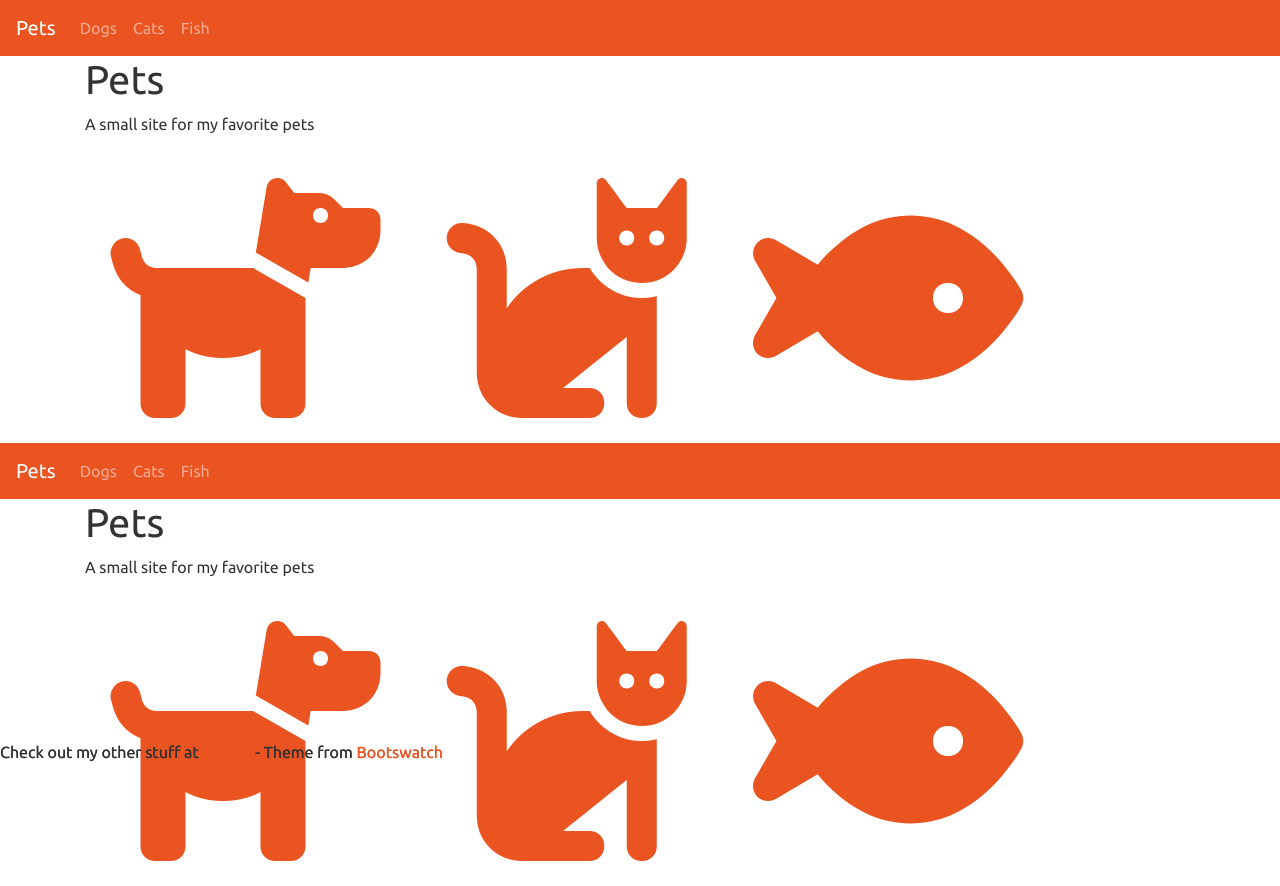
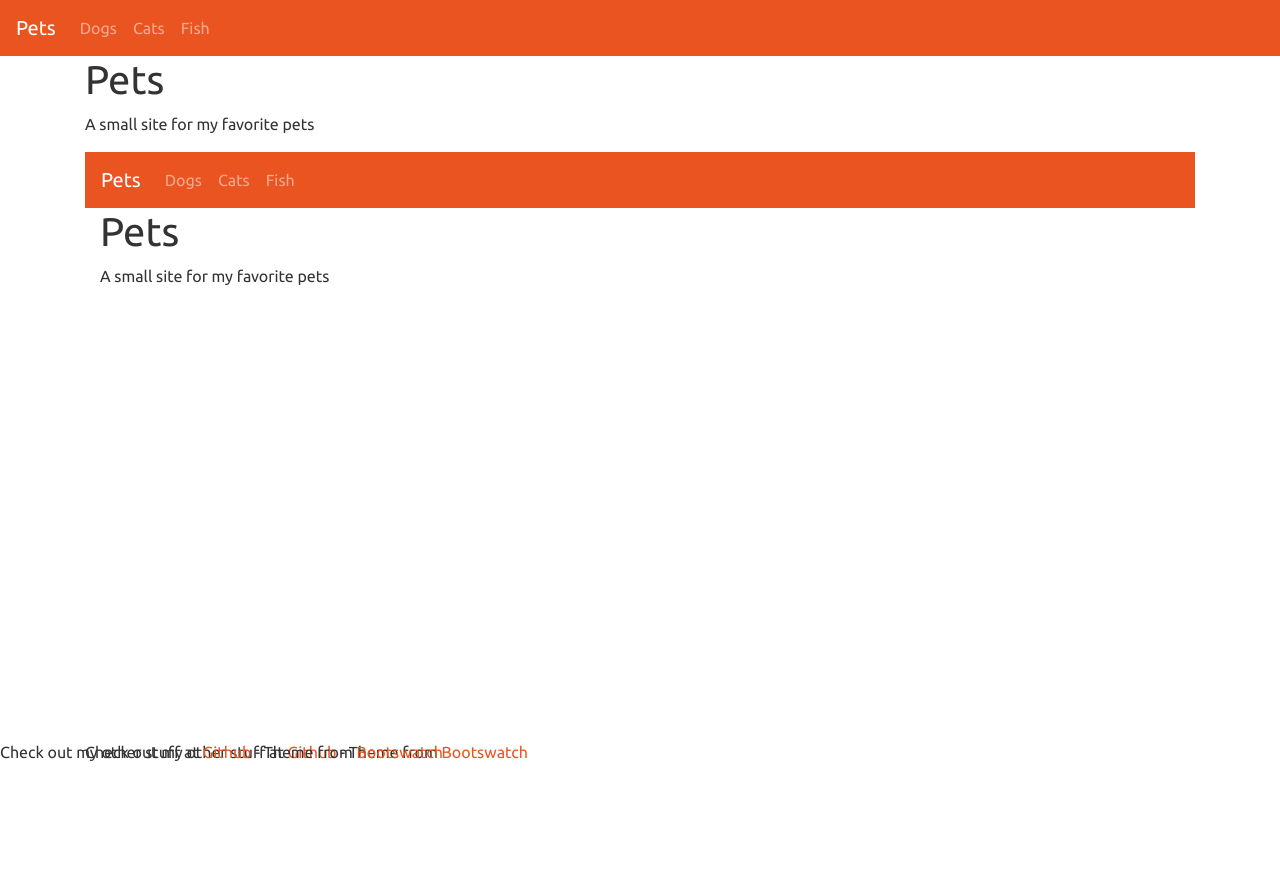
Before and after one commit to lalugue/pets-vue, a Vue app: page / in a window 1280 px wide. After the commit the page ends 800 px from the top, so only its background shows below. Built offline with nearby package versions, Linux system fonts and the light colour scheme.

Commit message:
move all pets from App to AllPets

```diff
--- a/src/App.vue
+++ b/src/App.vue
@@ -31,34 +31,36 @@
       </h1>
       <p>A small site for my favorite pets</p>
 
-      <router-link :to="{ name: 'pet', params: { pet_name: 'dog' }}">
-         <i class="orange fas fa-dog pets-large-icon grow"></i>
-      </router-link>
-      <a href="cat.html">
-        <i class="fas fa-cat pets-large-icon grow"></i>
-      </a>
-      <a href="fish.html">
-        <i class="fas fa-fish pets-large-icon grow"></i>
-      </a>
+
+
+      <router-view>
+
+         </router-view>
       </div>
       </body>
+
+
 
       <footer class="footer">
         Check out my other stuff at <a href="https://github.com/lalugue">Github</a> - Theme from <a href="https://bootswatch.com/">Bootswatch</a>
       </footer>
 
-      <router-view></router-view>
+
 
 </template>
 
 <script>
+//import AllPets from "./components/AllPets.vue"
 
 export default {
-  name: 'App'
+  name: 'App',
+  components: {
+    //AllPets
+  }
 }
 </script>
 
 <style>
-@import "assets/styles/bootstrap.min.css";
-@import "assets/styles/style.css";
+  @import "assets/styles/bootstrap.min.css";
+  @import "assets/styles/style.css";
 </style>
```
